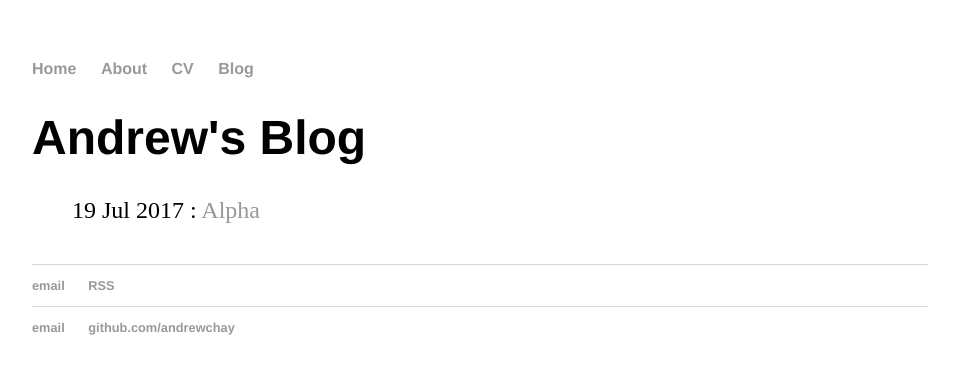
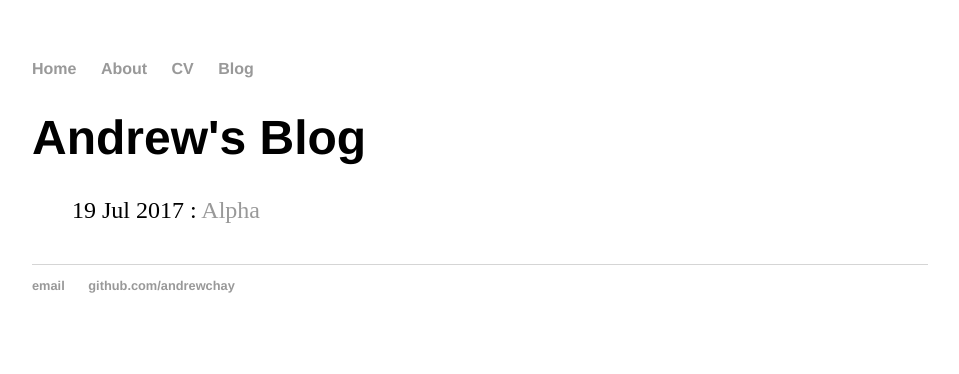
Before and after one commit to andrewchay/andrewchay.github.io, a Jekyll site: the page built from blog/index.html, in a window 1280 px wide. Shown: the top 374 px of the page, without its empty margins (160-1119 px from the left). Built offline with Jekyll 4.4.1, drawn with Linux system fonts in a browser that asks for light colours.

Commit message:
Update index.html

```diff
--- a/blog/index.html
+++ b/blog/index.html
@@ -9,9 +9,3 @@ title: Andrew's Blog
 	    <li><span>{{ post.date | date_to_string }}</span> : <a href="{{ post.url }}" title="{{ post.title }}">{{ post.title }}</a></li>
 	  {% endfor %}
 	</ul>
-	<footer>
-	    	<ul>
-	        	<li><a href="mailto:haochai2@gmail.com">email</a></li>
-	        	<li><a href="https://andrewchay.github.io/blog/atom.xml">RSS</a></li>
-		</ul>
-	</footer>
```
